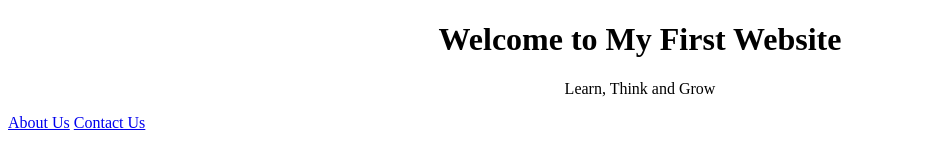
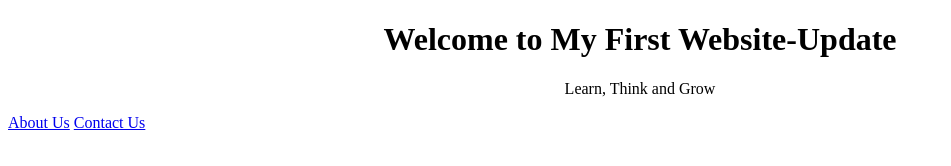
Before and after one commit to Rajweb-html/MyFirstWebsite, a plain HTML site: page index.html in a window 1280 px wide. Shown: the whole page, without its empty margins (0-951 px from the left). Drawn offline with Linux system fonts and the light colour scheme.

Commit message:
Add files via upload

```diff
--- a/index.html
+++ b/index.html
@@ -4,7 +4,7 @@
         <title>My First Website</title>
     </head>
     <body>
-        <h1 align="center">Welcome to My First Website</h1>
+        <h1 align="center">Welcome to My First Website-Update</h1>
         <p align="center">Learn, Think and Grow</p>
         <a href="about.html">About Us</a>
         <a href="contact.html">Contact Us</a>
```
